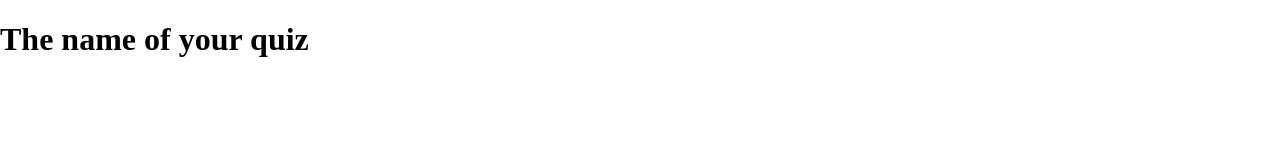
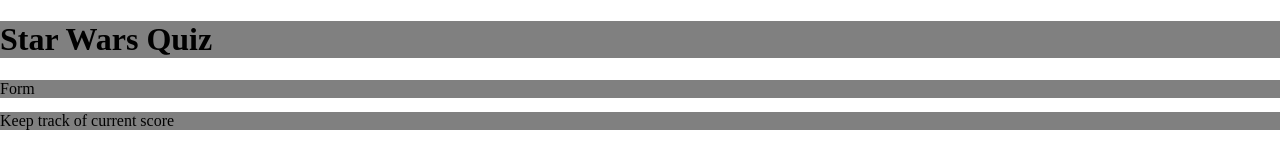
Before and after one commit to JZPoteat/Star-Wars-Quiz-Jacob, a plain HTML site: page index.html in a window 1280 px wide. Drawn offline with nearby package versions, Linux system fonts and the light colour scheme.

Commit message:
added grey wireframe

```diff
--- a/index.html
+++ b/index.html
@@ -8,16 +8,25 @@
   <title>Quiz App</title>
   <link href="https://cdnjs.cloudflare.com/ajax/libs/normalize/8.0.1/normalize.min.css" rel="stylesheet"
     type="text/css" />
-  <link href="app.css" rel="stylesheet" type="text/css" />
+  <link href="main.css" rel="stylesheet" type="text/css" />
 </head>
 
 <body>
   <header>
-    <h1>The name of your quiz</h1>
+    <h1>Star Wars Quiz</h1>
   </header>
+  <div>Form</div>
+  <div>Keep track of current score</div>
+  <!--header
+    display
+        ..Status of the quiz (Start/question/end screen)
+
+
+
+  -->
   <main></main>
   <script src="https://code.jquery.com/jquery-3.4.1.slim.js" crossorigin="anonymous"></script>
-  <script src="app.js"></script>
+  <script src="index.js"></script>
 </body>
 
 </html>
--- a/main.css
+++ b/main.css
@@ -6,3 +6,13 @@
   * https://github.com/andreacardybailey/responsive_example/blob/master/styles/responsive-base.css
   *
 */
+
+h1 {
+    background-color: grey;
+
+}
+
+div {
+    background-color: grey;
+    margin-bottom: 14px;
+}
```
